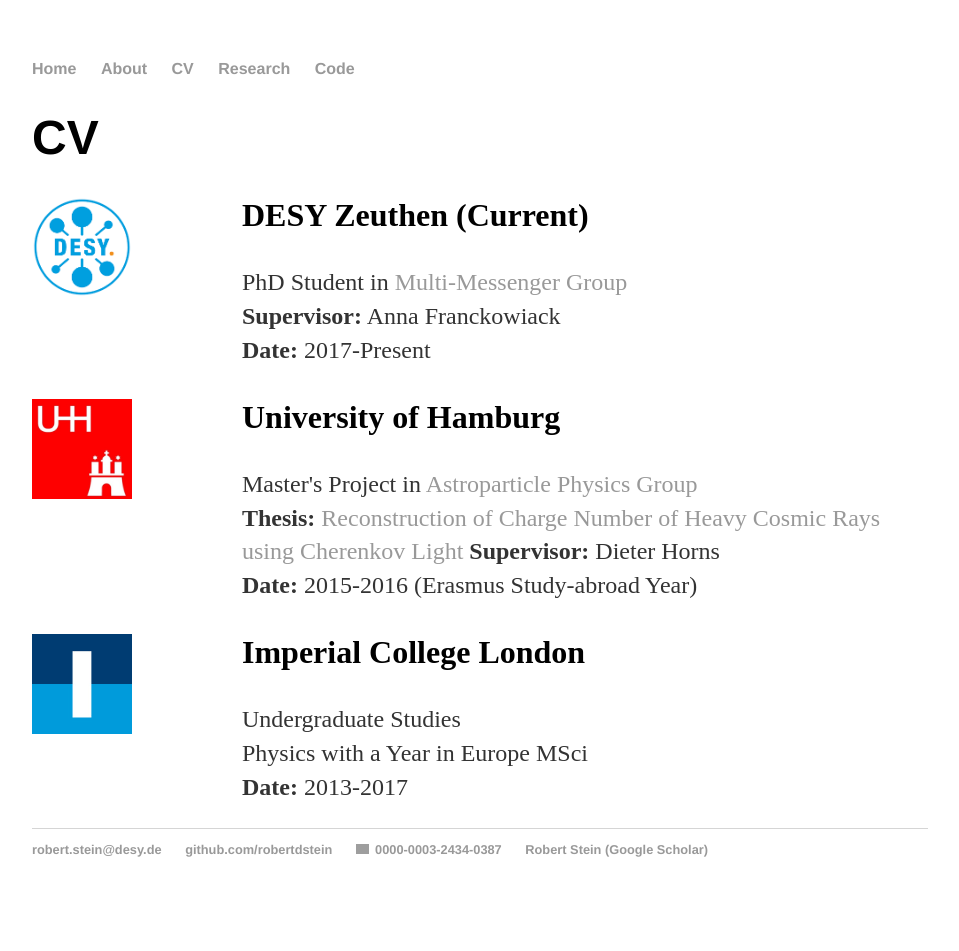
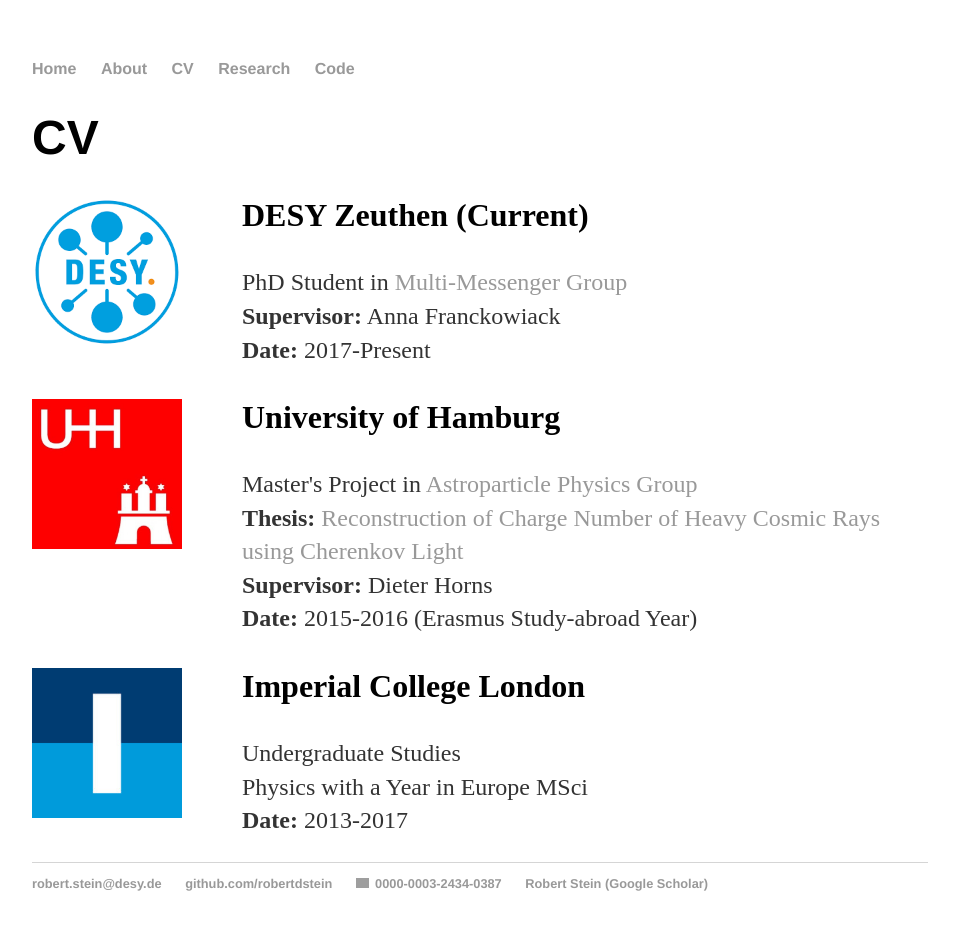
Before and after one commit to robertdstein/robertdstein.github.io, a Jekyll site: the page built from cv.html, in a window 1280 px wide. Shown: the whole page, without its empty margins (160-1119 px from the left). Built offline with Jekyll 4.4.1, drawn with Linux system fonts in a browser that asks for light colours; before the commit the page ends 917 px from its top, so only the background shows below that; grey boxes are pictures that could not be loaded.

Commit message:
Resize images

```diff
--- a/cv.html
+++ b/cv.html
@@ -5,7 +5,7 @@
 <div>
 	<h1>CV</h1>
 	<div class="post-container">
-		<div class="post-thumb"><img src="/images/desy_logo.png" width="100" height="100" /></div>
+		<div class="post-thumb"><img src="/images/desy_logo.png" width="150" height="150" /></div>
 		<div class="post-content">
 			<h3 class="post-title">DESY Zeuthen (Current)</h3>
 			<p>	PhD Student in <a href="https://www-zeuthen.desy.de/~afrancko/">Multi-Messenger Group</a><br/>
@@ -15,18 +15,18 @@
 	   </div>
 	</div>
 	<div class="post-container">
-		<div class="post-thumb"><img src="/images/uni_hh_logo.jpg" width="100" height="100" /></div>
+		<div class="post-thumb"><img src="/images/uni_hh_logo.jpg" width="150" height="150" /></div>
 		<div class="post-content">
 			<h3 class="post-title">University of Hamburg</h3>
 			<p> Master's Project in <a href="http://www.iexp.uni-hamburg.de/groups/astroparticle/en/">Astroparticle Physics Group</a><br/>
-				<b> Thesis:</b> <a href="documents/robert_stein_master_thesis.pdf">Reconstruction of Charge Number of Heavy Cosmic Rays using Cherenkov Light</a>
+				<b> Thesis:</b> <a href="documents/robert_stein_master_thesis.pdf">Reconstruction of Charge Number of Heavy Cosmic Rays using Cherenkov Light</a><br/>
 				<b> Supervisor:</b> Dieter Horns<br/>
 				<b> Date:</b> 2015-2016 (Erasmus Study-abroad Year)<br/>
 			</p>
 	   </div>
 	</div>
 	<div class="post-container">
-		<div class="post-thumb"><img src="/images/iclogo.jpg" width="100" height="100" /></div>
+		<div class="post-thumb"><img src="/images/iclogo.jpg" width="150" height="150" /></div>
 		<div class="post-content">
 			<h3 class="post-title">Imperial College London </h3>
 			<p>	Undergraduate Studies <br/>
```
